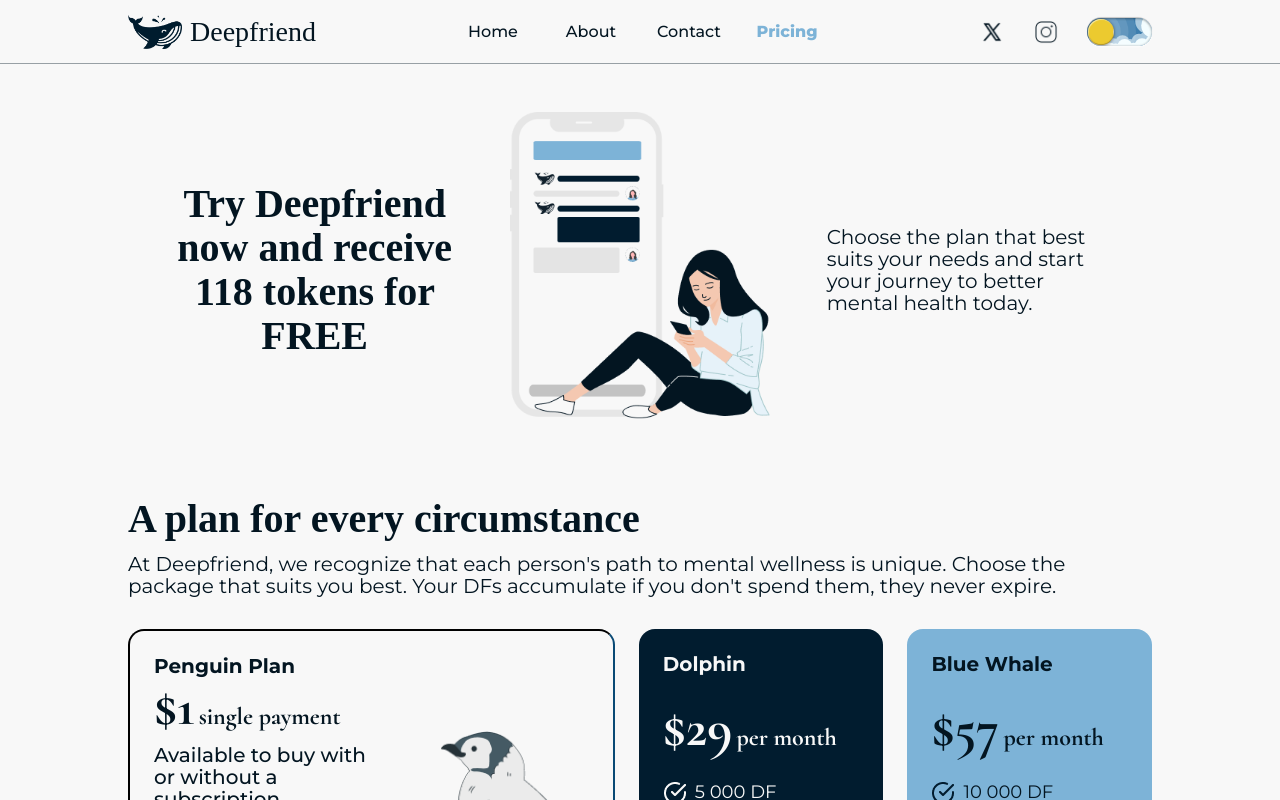
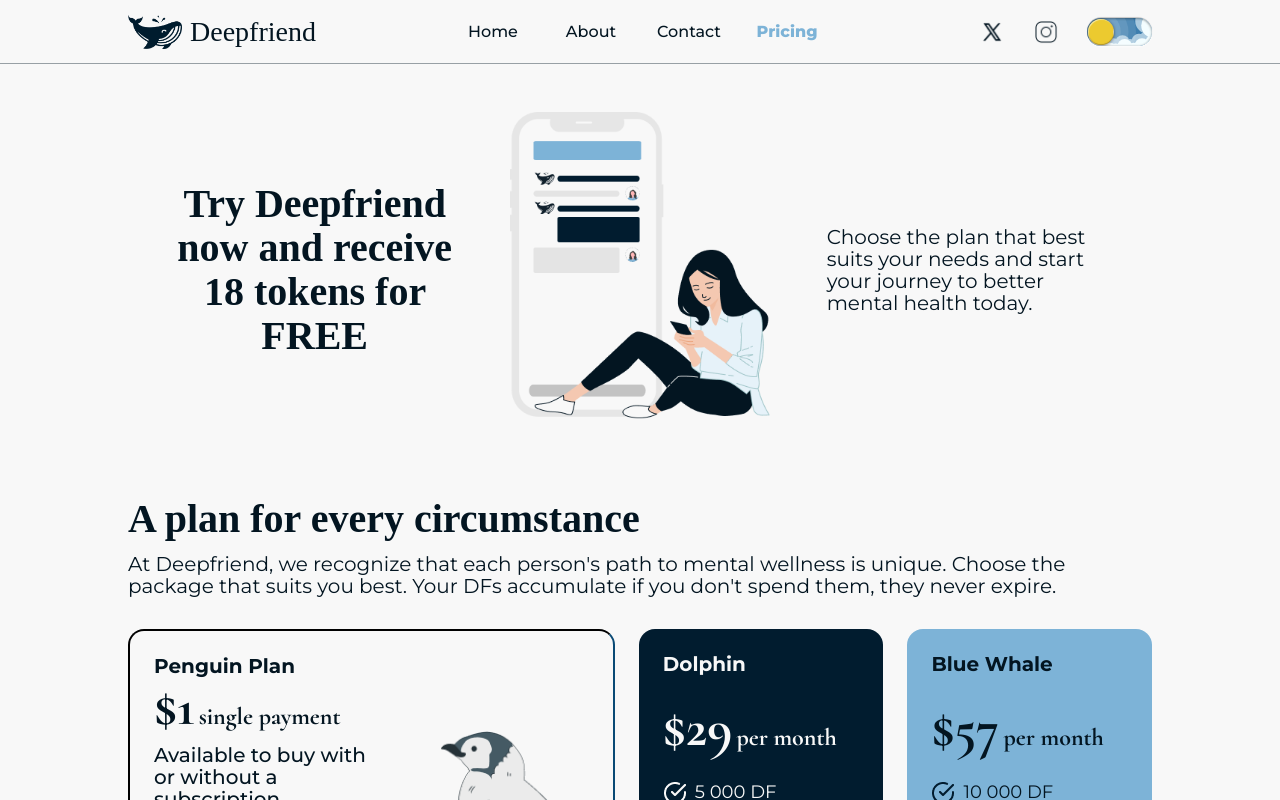
Before and after one commit to DeepfriendLLC/front, a Next.js app in the folder deepfriend/: page /pricing in a window 1280 px wide. Built offline with nearby package versions, Linux system fonts and the light colour scheme.

Commit message:
new promotion 18

```diff
--- a/deepfriend/src/components/pricing-banner.tsx
+++ b/deepfriend/src/components/pricing-banner.tsx
@@ -18,7 +18,7 @@
                 <div className="page-banner-letters-0-container" style={{ color: systemColor === "light" ? BASIC_DARK_COLOR : BASIC_LIGHT_COLOR }}>
                     <h1 className="home-properties-1-title">
                         Try Deepfriend now and receive
-                        <strong> 118 </strong>
+                        <strong> 18 </strong>
                          tokens for
                         <strong> FREE </strong>
                         {
```
